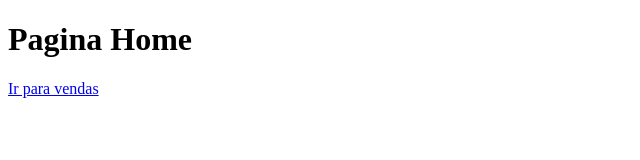
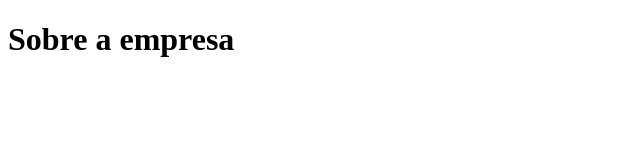
Before and after one commit to Leilisson/aulagithub, a plain HTML site: page index.html in a window 1280 px wide. Shown: the whole page, without its empty margins (0-640 px from the left). Drawn offline with Linux system fonts and the light colour scheme.

Commit message:
Updated index

```diff
--- a/index.html
+++ b/index.html
@@ -6,7 +6,6 @@
     <title>Document</title>
 </head>
 <body>
-    <h1>Pagina Home</h1>
-    <a href="vendas.html">Ir para vendas</a>
+    <h1>Sobre a empresa</h1>
 </body>
 </html>
```
